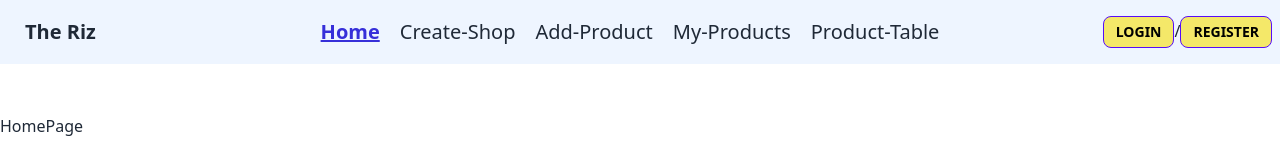
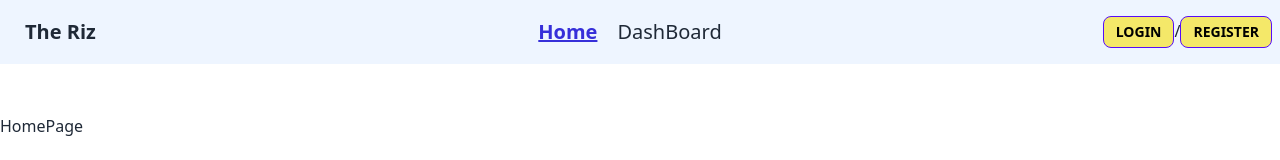
Before and after one commit to 2eg4rizve/clothing_stores_client, a React (Vite) app: page / in a window 1280 px wide. Shown: the top 160 px of the page. Built offline with nearby package versions, Linux system fonts and the light colour scheme; no server answers.

Commit message:
DashBoard

```diff
--- /dev/null
+++ b/src/Layout/Dashboard.jsx
@@ -0,0 +1,41 @@
+import { NavLink, Outlet } from "react-router-dom";
+
+const Dashboard = () => {
+    return (
+        <div className="flex max-w-screen-xl mx-auto mt-[50px]">
+            <div className="w-64 min-h-screen bg-blue-300 mr-[20px] ">
+                <ul className="menu">
+
+                    <li><NavLink to="/dashboard/cart">My Cart</NavLink> </li>
+
+
+                    <li><NavLink to="/dashboard/createShop">Create-Shop</NavLink> </li>
+
+
+                    <li><NavLink to="/dashboard/addProduct">Add-Product</NavLink> </li>
+
+
+
+                    <li><NavLink to="/dashboard/productTable">Product Table</NavLink> </li>
+
+                    <li><NavLink to="/dashboard/myProducts">My-Products</NavLink> </li>
+
+                    <div className="divider"></div>
+
+
+                    <li><NavLink to="/">Home</NavLink> </li>
+
+
+
+                </ul>
+
+            </div>
+            <div className="flex-1">
+                <Outlet></Outlet>
+            </div>
+
+        </div>
+    );
+};
+
+export default Dashboard;
--- a/src/components/Navbar/Navbar.jsx
+++ b/src/components/Navbar/Navbar.jsx
@@ -26,7 +26,7 @@ const Navbar = () => {
 
 
 
-        {
+        {/* {
             <NavLink
                 to="/createShop"
                 className={({ isActive, isPending }) =>
@@ -37,9 +37,9 @@ const Navbar = () => {
             </NavLink>
 
 
-        }
+        } */}
 
-        {
+        {/* {
             <NavLink
                 to="/addProduct"
                 className={({ isActive, isPending }) =>
@@ -50,9 +50,9 @@ const Navbar = () => {
             </NavLink>
 
 
-        }
+        } */}
 
-        {
+        {/* {
             <NavLink
                 to="/myProducts"
                 className={({ isActive, isPending }) =>
@@ -63,9 +63,9 @@ const Navbar = () => {
             </NavLink>
 
 
-        }
+        } */}
 
-        {
+        {/* {
             <NavLink
                 to="/productTable"
                 className={({ isActive, isPending }) =>
@@ -76,7 +76,7 @@ const Navbar = () => {
             </NavLink>
 
 
-        }
+        } */}
 
 
 
@@ -95,6 +95,33 @@ const Navbar = () => {
 
 
         }
+
+
+        {
+            <NavLink
+                to="/dashBoard/cart"
+                className={({ isActive, isPending }) =>
+                    isPending ? "pending" : isActive ? "text-[#362FD9] underline font-bold mr-[20px]" : "mr-[20px]"
+                }
+            >
+                DashBoard
+            </NavLink>
+
+
+        }
+
+        {/* {
+            <NavLink
+                to="/dashBoard/productTable"
+                className={({ isActive, isPending }) =>
+                    isPending ? "pending" : isActive ? "text-[#362FD9] underline font-bold mr-[20px]" : "mr-[20px]"
+                }
+            >
+                Product-Table
+            </NavLink>
+
+
+        } */}
 
 
 
--- /dev/null
+++ b/src/pages/Cart/Cart.jsx
@@ -0,0 +1,10 @@
+
+const Cart = () => {
+    return (
+        <div>
+            <h2 className="text-5xl">My Cart page</h2>
+        </div>
+    );
+};
+
+export default Cart;
```
Also changed, not shown: src/main.jsx (+30 -14 lines).
